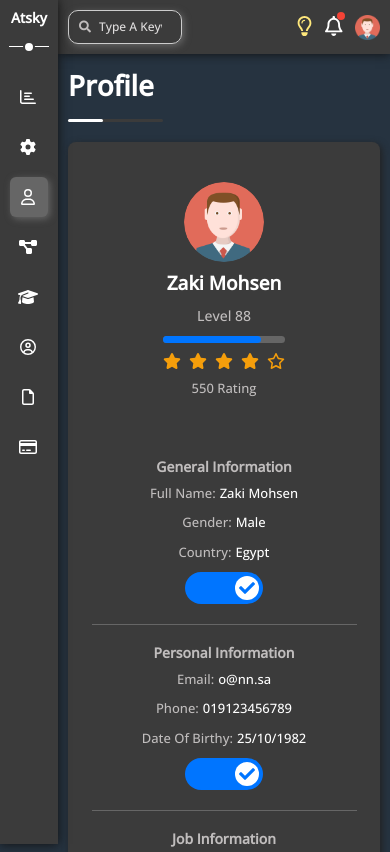
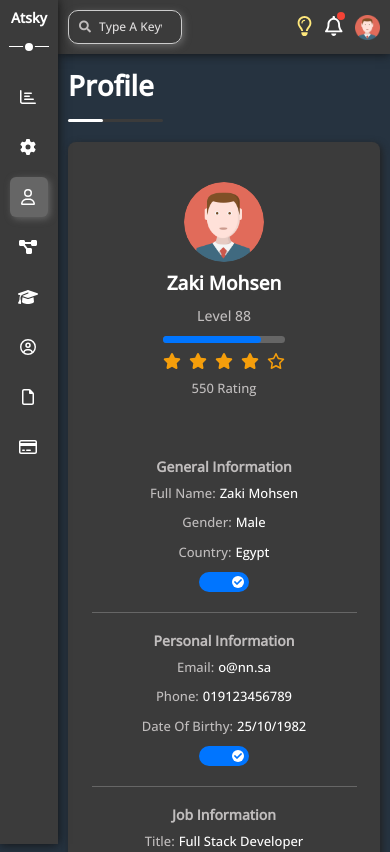
Before and after one commit to zaki164/Atsky, a React (Create React App) app: page /Profile in a window 390 px wide. Shown: the top 852 px of the page. Built offline with nearby package versions, Linux system fonts and the light colour scheme.

Commit message:
togglecheckbox responsive

```diff
--- a/src/components/custom/ToggleCheckbox/ToggleCheckbox.scss
+++ b/src/components/custom/ToggleCheckbox/ToggleCheckbox.scss
@@ -11,6 +11,9 @@
           color: $blueColor;
           left: 50px;
           background-color: #fff;
+          @include media(sm) {
+            left: 33px;
+          }
         }
       }
     }
@@ -23,6 +26,10 @@
     transition: $mainTransition;
     cursor: pointer;
     position: relative;
+    @include media(sm) {
+      width: 50px;
+      height: 20px;
+    }
     &::before {
       font-family: "Font Awesome 5 Free";
       content: "\f00d";
@@ -39,6 +46,11 @@
       align-items: center;
       color: #aaa;
       transition: $mainTransition;
+      @include media(sm) {
+        width: 12px;
+        height: 12px;
+        font-size: 8px;
+      }
     }
   }
 }
```
